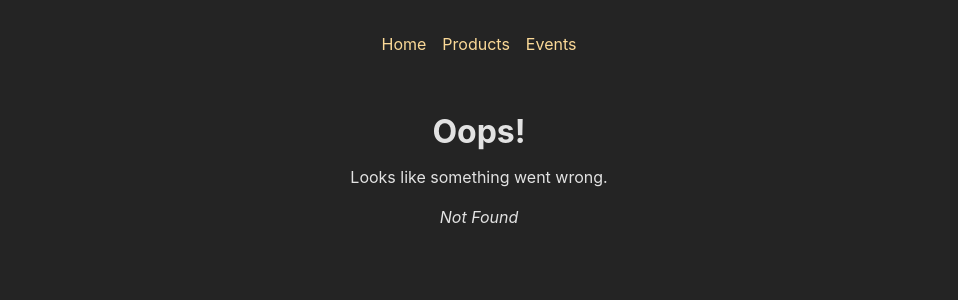
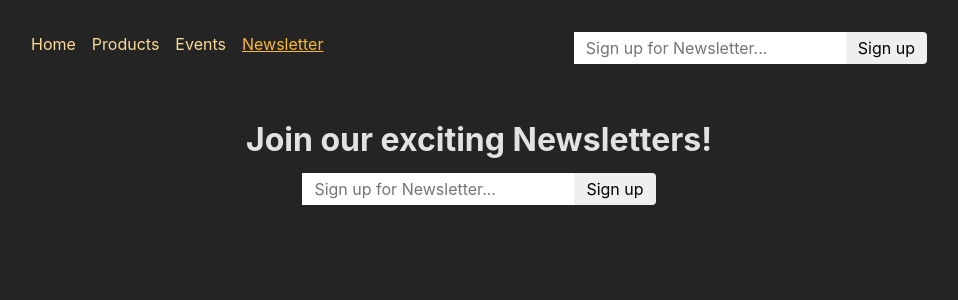
Before and after one commit to Ccharliiee/UReactS201ReactRouter, a React (Create React App) app: page /newsletter in a window 1280 px wide. Before the commit this address had no page. Shown: the top 300 px of the page, without its empty margins (161-1119 px from the left). Built offline with nearby package versions, Linux system fonts and the light colour scheme.

Commit message:
add a global signup tab with same page action

```diff
--- a/src/App.js
+++ b/src/App.js
@@ -19,6 +19,7 @@
 import EditEventPage from "./pages/EditEvent";
 import NewEventPage from "./pages/NewEvent";
 import { eventUploadAction } from "./component/EventForm";
+import NewsletterPage, { newsletterSignupAction } from "./pages/Newsletter";
 import { ErrorPage } from "./pages/errorpage";
 
 const router = createBrowserRouter(
@@ -50,6 +51,12 @@
           action={eventUploadAction}
         />
       </Route>
+
+      <Route
+        path="/newsletter"
+        element={<NewsletterPage />}
+        action={newsletterSignupAction}
+      />
     </Route>
   )
 );
--- /dev/null
+++ b/src/component/NewsletterSignup.js
@@ -0,0 +1,32 @@
+import { useFetcher } from "react-router-dom";
+import { useEffect } from "react";
+
+import classes from "./NewsletterSignup.module.css";
+
+const NewsletterSignup = () => {
+  const fetcher = useFetcher();
+  const { data, state } = fetcher;
+
+  useEffect(() => {
+    if (state === "idle" && data?.message) {
+      window.alert(data.message);
+    }
+  }, [data, state]);
+
+  return (
+    <fetcher.Form
+      action="/newsletter"
+      method="post"
+      className={classes.newsletter}
+    >
+      <input
+        type="email"
+        placeholder="Sign up for Newsletter..."
+        aria-label="Sign up for newsletter"
+      />
+      <button>Sign up</button>
+    </fetcher.Form>
+  );
+};
+
+export default NewsletterSignup;
--- /dev/null
+++ b/src/component/NewsletterSignup.module.css
@@ -0,0 +1,18 @@
+.newsletter input,
+.newsletter button {
+  font: inherit;
+  padding: 0.25rem 0.75rem;
+  border-radius: 0;
+  border: none;
+}
+
+.newsletter button {
+  border-top-right-radius: 4px;
+  border-bottom-right-radius: 4px;
+  cursor: pointer;
+}
+
+.newsletter button:hover {
+  background-color: var(--color-primary-300);
+  color: var(--color-gray-800);
+}
--- a/src/component/mainNav.js
+++ b/src/component/mainNav.js
@@ -1,6 +1,7 @@
 import { NavLink } from "react-router-dom";
 
 import classes from "./mainNav.module.css";
+import NewsletterSignup from "./NewsletterSignup";
 
 const MainNav = () => {
   return (
@@ -39,8 +40,19 @@
               Events
             </NavLink>
           </li>
+          <li>
+            <NavLink
+              to="/newsletter"
+              className={({ isActive }) =>
+                isActive ? classes.active : undefined
+              }
+            >
+              Newsletter
+            </NavLink>
+          </li>
         </ul>
       </nav>
+      <NewsletterSignup />
     </header>
   );
 };
--- a/src/component/mainNav.module.css
+++ b/src/component/mainNav.module.css
@@ -3,7 +3,7 @@
   margin: auto;
   padding: 2rem;
   display: flex;
-  justify-content: center;
+  justify-content: space-between;
 }
 
 .list {
--- /dev/null
+++ b/src/pages/Newsletter.js
@@ -0,0 +1,20 @@
+import NewsletterSignup from "../component/NewsletterSignup";
+
+const NewsletterPage = () => {
+  return (
+    <>
+      <h1>Join our exciting Newsletters!</h1>
+      <NewsletterSignup />
+    </>
+  );
+};
+
+export default NewsletterPage;
+
+export const newsletterSignupAction = async ({ request }) => {
+  const data = await request.formData();
+  const email = data.get("email");
+
+  console.log(email);
+  return { message: "Signup successful!" };
+};
```
